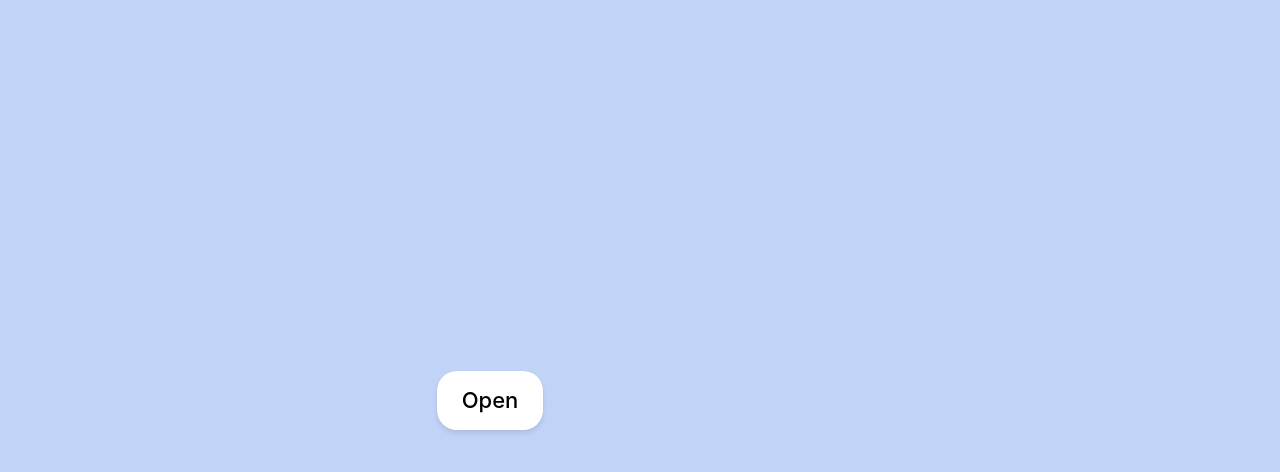
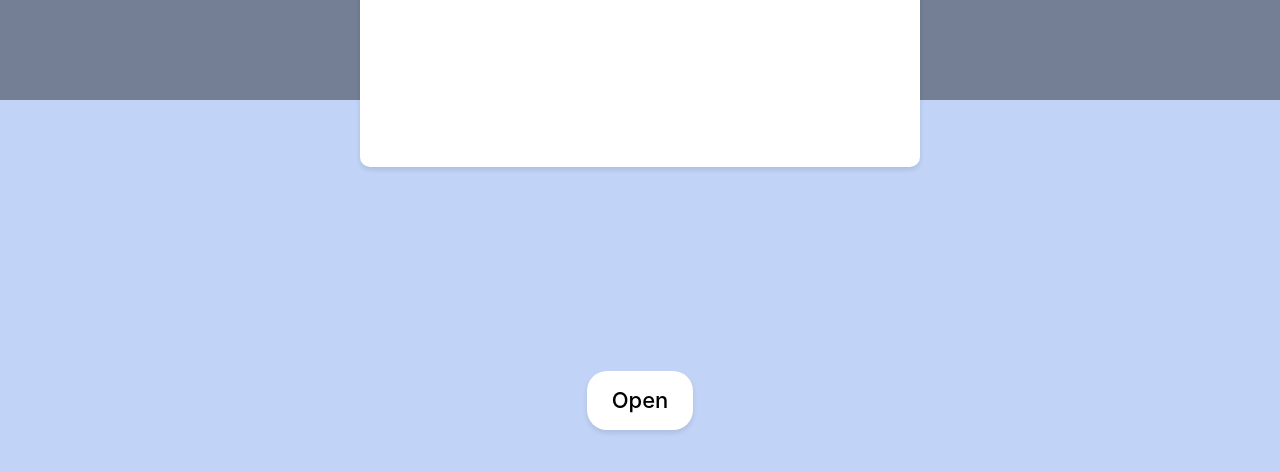
Before and after one commit to djambo05/modal-window, a React (Create React App) app: page / in a window 1280 px wide. Shown: the top 472 px of the page. Built offline with nearby package versions, Linux system fonts and the light colour scheme.

Commit message:
fix: modifyed css modal

```diff
--- a/src/index.scss
+++ b/src/index.scss
@@ -39,6 +39,7 @@ body {
     box-shadow: 0 1px 1px rgba(0, 0, 0, 0.1);
     transform: translateY(0);
   }
+}
 
   .overlay {
     position: absolute;
@@ -57,5 +58,10 @@ body {
     max-height: 300px;
     padding: 40px 30px;
     border-radius: 10px;
+    position: absolute;
+    left: 50%;
+    top: 50%;
+    transform: translate(-50%, -50%);
+    box-shadow: 0 3px 5px rgba(0, 0, 0, 0.1);
+    transition: all 0.5s ease-in-out;
   }
-}
```
